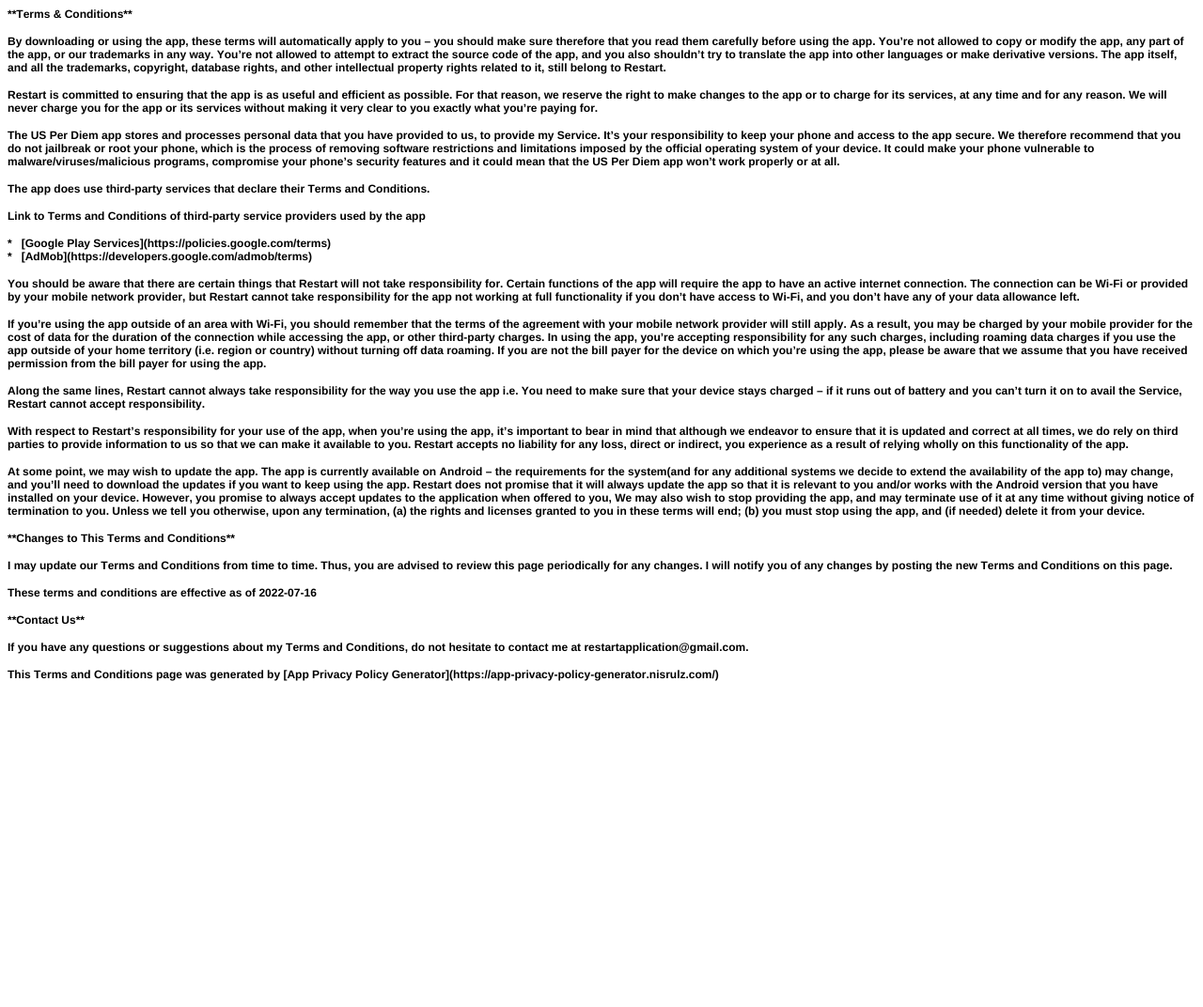
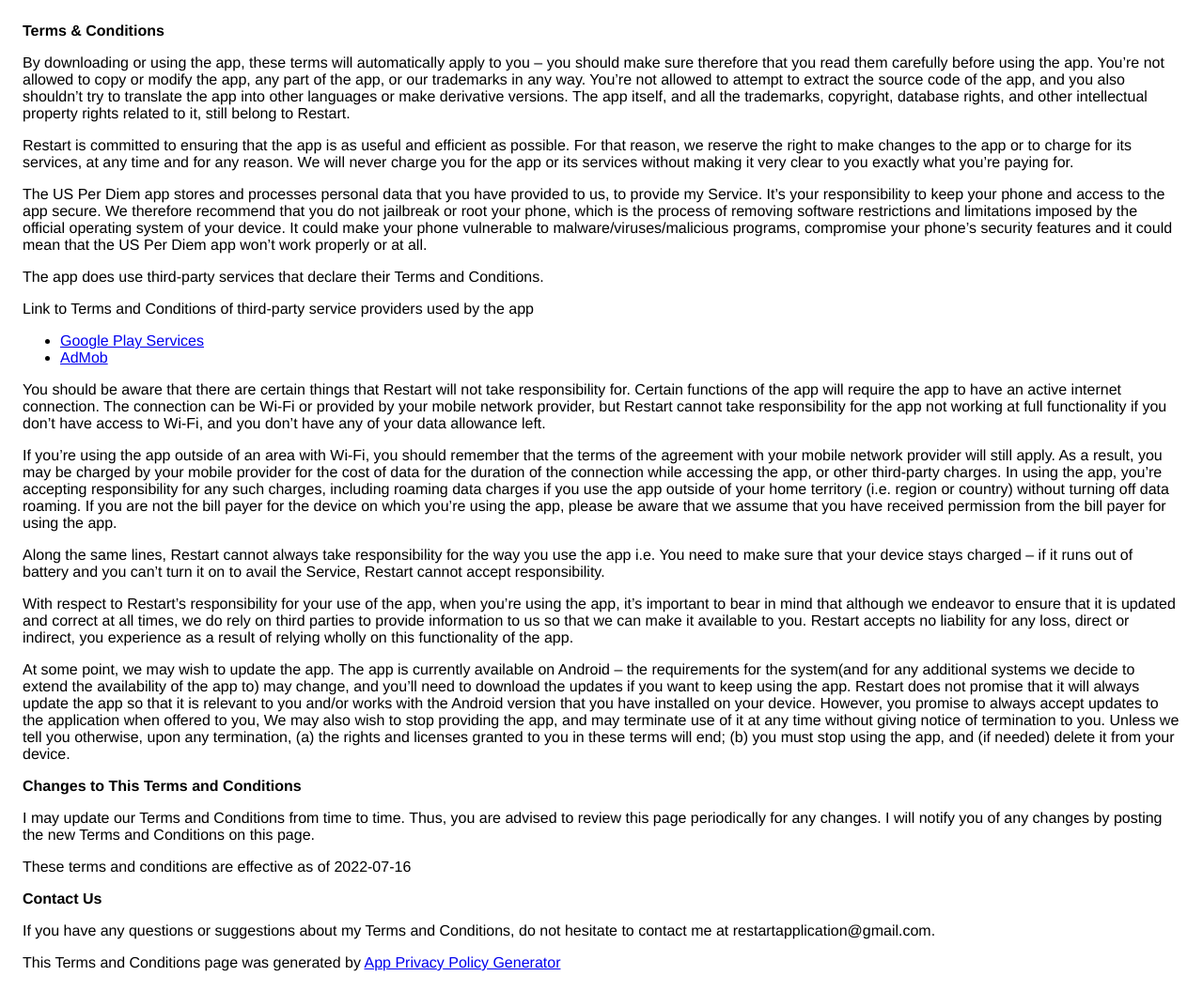
Before and after one commit to Kiarasht/Kiarasht.github.io, a plain HTML site: page us_per_diem_term_condition.html in a window 1280 px wide. Shown: the whole page at 94% size. Before the commit the page ends 800 px from the top, so only its background shows below. Drawn offline with Linux system fonts and the light colour scheme.

Commit message:
Update us_per_diem_term_condition.html

```diff
--- a/us_per_diem_term_condition.html
+++ b/us_per_diem_term_condition.html
@@ -1,53 +1,113 @@
-<!DOCTYPE html PUBLIC "-//W3C//DTD HTML 4.01//EN" "http://www.w3.org/TR/html4/strict.dtd">
+<!DOCTYPE html>
     <html>
     <head>
-  <meta http-equiv="Content-Type" content="text/html; charset=utf-8">
-  <meta http-equiv="Content-Style-Type" content="text/css">
-  <title>Privacy Policy</title>
-  <meta name="Generator" content="Cocoa HTML Writer">
-  <meta name="CocoaVersion" content="2113.5">
-  <style type="text/css">
-    p.p1 {margin: 0.0px 0.0px 0.0px 0.0px; font: 12.0px 'Helvetica Neue'; color: #000000; -webkit-text-stroke: #000000}
-    p.p2 {margin: 0.0px 0.0px 0.0px 0.0px; font: 12.0px 'Helvetica Neue'; color: #000000; -webkit-text-stroke: #000000; min-height: 15.0px}
-    span.s1 {font-kerning: none}
-  </style>
+      <meta charset='utf-8'>
+      <meta name='viewport' content='width=device-width'>
+      <title>Terms &amp; Conditions</title>
+      <style> body { font-family: 'Helvetica Neue', Helvetica, Arial, sans-serif; padding:1em; } </style>
     </head>
     <body>
-<p class="p1"><span class="s1"><b>**Terms &amp; Conditions**</b></span></p>
-<p class="p2"><span class="s1"><b></b></span><br></p>
-<p class="p1"><span class="s1"><b>By downloading or using the app, these terms will automatically apply to you – you should make sure therefore that you read them carefully before using the app. You’re not allowed to copy or modify the app, any part of the app, or our trademarks in any way. You’re not allowed to attempt to extract the source code of the app, and you also shouldn’t try to translate the app into other languages or make derivative versions. The app itself, and all the trademarks, copyright, database rights, and other intellectual property rights related to it, still belong to Restart.</b></span></p>
-<p class="p2"><span class="s1"><b></b></span><br></p>
-<p class="p1"><span class="s1"><b>Restart is committed to ensuring that the app is as useful and efficient as possible. For that reason, we reserve the right to make changes to the app or to charge for its services, at any time and for any reason. We will never charge you for the app or its services without making it very clear to you exactly what you’re paying for.</b></span></p>
-<p class="p2"><span class="s1"><b></b></span><br></p>
-<p class="p1"><span class="s1"><b>The US Per Diem app stores and processes personal data that you have provided to us, to provide my Service. It’s your responsibility to keep your phone and access to the app secure. We therefore recommend that you do not jailbreak or root your phone, which is the process of removing software restrictions and limitations imposed by the official operating system of your device. It could make your phone vulnerable to malware/viruses/malicious programs, compromise your phone’s security features and it could mean that the US Per Diem app won’t work properly or at all.</b></span></p>
-<p class="p2"><span class="s1"><b></b></span><br></p>
-<p class="p1"><span class="s1"><b>The app does use third-party services that declare their Terms and Conditions.</b></span></p>
-<p class="p2"><span class="s1"><b></b></span><br></p>
-<p class="p1"><span class="s1"><b>Link to Terms and Conditions of third-party service providers used by the app</b></span></p>
-<p class="p2"><span class="s1"><b></b></span><br></p>
-<p class="p1"><span class="s1"><b>* <span class="Apple-converted-space">  </span>[Google Play Services](https://policies.google.com/terms)</b></span></p>
-<p class="p1"><span class="s1"><b>* <span class="Apple-converted-space">  </span>[AdMob](https://developers.google.com/admob/terms)</b></span></p>
-<p class="p2"><span class="s1"><b></b></span><br></p>
-<p class="p1"><span class="s1"><b>You should be aware that there are certain things that Restart will not take responsibility for. Certain functions of the app will require the app to have an active internet connection. The connection can be Wi-Fi or provided by your mobile network provider, but Restart cannot take responsibility for the app not working at full functionality if you don’t have access to Wi-Fi, and you don’t have any of your data allowance left.</b></span></p>
-<p class="p2"><span class="s1"><b></b></span><br></p>
-<p class="p1"><span class="s1"><b>If you’re using the app outside of an area with Wi-Fi, you should remember that the terms of the agreement with your mobile network provider will still apply. As a result, you may be charged by your mobile provider for the cost of data for the duration of the connection while accessing the app, or other third-party charges. In using the app, you’re accepting responsibility for any such charges, including roaming data charges if you use the app outside of your home territory (i.e. region or country) without turning off data roaming. If you are not the bill payer for the device on which you’re using the app, please be aware that we assume that you have received permission from the bill payer for using the app.</b></span></p>
-<p class="p2"><span class="s1"><b></b></span><br></p>
-<p class="p1"><span class="s1"><b>Along the same lines, Restart cannot always take responsibility for the way you use the app i.e. You need to make sure that your device stays charged – if it runs out of battery and you can’t turn it on to avail the Service, Restart cannot accept responsibility.</b></span></p>
-<p class="p2"><span class="s1"><b></b></span><br></p>
-<p class="p1"><span class="s1"><b>With respect to Restart’s responsibility for your use of the app, when you’re using the app, it’s important to bear in mind that although we endeavor to ensure that it is updated and correct at all times, we do rely on third parties to provide information to us so that we can make it available to you. Restart accepts no liability for any loss, direct or indirect, you experience as a result of relying wholly on this functionality of the app.</b></span></p>
-<p class="p2"><span class="s1"><b></b></span><br></p>
-<p class="p1"><span class="s1"><b>At some point, we may wish to update the app. The app is currently available on Android – the requirements for the system(and for any additional systems we decide to extend the availability of the app to) may change, and you’ll need to download the updates if you want to keep using the app. Restart does not promise that it will always update the app so that it is relevant to you and/or works with the Android version that you have installed on your device. However, you promise to always accept updates to the application when offered to you, We may also wish to stop providing the app, and may terminate use of it at any time without giving notice of termination to you. Unless we tell you otherwise, upon any termination, (a) the rights and licenses granted to you in these terms will end; (b) you must stop using the app, and (if needed) delete it from your device.</b></span></p>
-<p class="p2"><span class="s1"><b></b></span><br></p>
-<p class="p1"><span class="s1"><b>**Changes to This Terms and Conditions**</b></span></p>
-<p class="p2"><span class="s1"><b></b></span><br></p>
-<p class="p1"><span class="s1"><b>I may update our Terms and Conditions from time to time. Thus, you are advised to review this page periodically for any changes. I will notify you of any changes by posting the new Terms and Conditions on this page.</b></span></p>
-<p class="p2"><span class="s1"><b></b></span><br></p>
-<p class="p1"><span class="s1"><b>These terms and conditions are effective as of 2022-07-16</b></span></p>
-<p class="p2"><span class="s1"><b></b></span><br></p>
-<p class="p1"><span class="s1"><b>**Contact Us**</b></span></p>
-<p class="p2"><span class="s1"><b></b></span><br></p>
-<p class="p1"><span class="s1"><b>If you have any questions or suggestions about my Terms and Conditions, do not hesitate to contact me at restartapplication@gmail.com.</b></span></p>
-<p class="p2"><span class="s1"><b></b></span><br></p>
-<p class="p1"><span class="s1"><b>This Terms and Conditions page was generated by [App Privacy Policy Generator](https://app-privacy-policy-generator.nisrulz.com/)</b></span></p>
+    <strong>Terms &amp; Conditions</strong> <p>
+                  By downloading or using the app, these terms will
+                  automatically apply to you – you should make sure therefore
+                  that you read them carefully before using the app. You’re not
+                  allowed to copy or modify the app, any part of the app, or
+                  our trademarks in any way. You’re not allowed to attempt to
+                  extract the source code of the app, and you also shouldn’t try
+                  to translate the app into other languages or make derivative
+                  versions. The app itself, and all the trademarks, copyright,
+                  database rights, and other intellectual property rights related
+                  to it, still belong to Restart.
+                </p> <p>
+                  Restart is committed to ensuring that the app is
+                  as useful and efficient as possible. For that reason, we
+                  reserve the right to make changes to the app or to charge for
+                  its services, at any time and for any reason. We will never
+                  charge you for the app or its services without making it very
+                  clear to you exactly what you’re paying for.
+                </p> <p>
+                  The US Per Diem app stores and processes personal data that
+                  you have provided to us, to provide my
+                  Service. It’s your responsibility to keep your phone and
+                  access to the app secure. We therefore recommend that you do
+                  not jailbreak or root your phone, which is the process of
+                  removing software restrictions and limitations imposed by the
+                  official operating system of your device. It could make your
+                  phone vulnerable to malware/viruses/malicious programs,
+                  compromise your phone’s security features and it could mean
+                  that the US Per Diem app won’t work properly or at all.
+                </p> <div><p>
+                    The app does use third-party services that declare their
+                    Terms and Conditions.
+                  </p> <p>
+                    Link to Terms and Conditions of third-party service
+                    providers used by the app
+                  </p> <ul><li><a href="https://policies.google.com/terms" target="_blank" rel="noopener noreferrer">Google Play Services</a></li><li><a href="https://developers.google.com/admob/terms" target="_blank" rel="noopener noreferrer">AdMob</a></li><!----><!----><!----><!----><!----><!----><!----><!----><!----><!----><!----><!----><!----><!----><!----><!----><!----><!----><!----><!----><!----><!----><!----><!----><!----><!----></ul></div> <p>
+                  You should be aware that there are certain things that
+                  Restart will not take responsibility for. Certain
+                  functions of the app will require the app to have an active
+                  internet connection. The connection can be Wi-Fi or provided
+                  by your mobile network provider, but Restart
+                  cannot take responsibility for the app not working at full
+                  functionality if you don’t have access to Wi-Fi, and you don’t
+                  have any of your data allowance left.
+                </p> <p></p> <p>
+                  If you’re using the app outside of an area with Wi-Fi, you
+                  should remember that the terms of the agreement with your
+                  mobile network provider will still apply. As a result, you may
+                  be charged by your mobile provider for the cost of data for
+                  the duration of the connection while accessing the app, or
+                  other third-party charges. In using the app, you’re accepting
+                  responsibility for any such charges, including roaming data
+                  charges if you use the app outside of your home territory
+                  (i.e. region or country) without turning off data roaming. If
+                  you are not the bill payer for the device on which you’re
+                  using the app, please be aware that we assume that you have
+                  received permission from the bill payer for using the app.
+                </p> <p>
+                  Along the same lines, Restart cannot always take
+                  responsibility for the way you use the app i.e. You need to
+                  make sure that your device stays charged – if it runs out of
+                  battery and you can’t turn it on to avail the Service,
+                  Restart cannot accept responsibility.
+                </p> <p>
+                  With respect to Restart’s responsibility for your
+                  use of the app, when you’re using the app, it’s important to
+                  bear in mind that although we endeavor to ensure that it is
+                  updated and correct at all times, we do rely on third parties
+                  to provide information to us so that we can make it available
+                  to you. Restart accepts no liability for any
+                  loss, direct or indirect, you experience as a result of
+                  relying wholly on this functionality of the app.
+                </p> <p>
+                  At some point, we may wish to update the app. The app is
+                  currently available on Android – the requirements for the
+                  system(and for any additional systems we
+                  decide to extend the availability of the app to) may change,
+                  and you’ll need to download the updates if you want to keep
+                  using the app. Restart does not promise that it
+                  will always update the app so that it is relevant to you
+                  and/or works with the Android version that you have
+                  installed on your device. However, you promise to always
+                  accept updates to the application when offered to you, We may
+                  also wish to stop providing the app, and may terminate use of
+                  it at any time without giving notice of termination to you.
+                  Unless we tell you otherwise, upon any termination, (a) the
+                  rights and licenses granted to you in these terms will end;
+                  (b) you must stop using the app, and (if needed) delete it
+                  from your device.
+                </p> <p><strong>Changes to This Terms and Conditions</strong></p> <p>
+                  I may update our Terms and Conditions
+                  from time to time. Thus, you are advised to review this page
+                  periodically for any changes. I will
+                  notify you of any changes by posting the new Terms and
+                  Conditions on this page.
+                </p> <p>
+                  These terms and conditions are effective as of 2022-07-16
+                </p> <p><strong>Contact Us</strong></p> <p>
+                  If you have any questions or suggestions about my
+                  Terms and Conditions, do not hesitate to contact me
+                  at restartapplication@gmail.com.
+                </p> <p>This Terms and Conditions page was generated by <a href="https://app-privacy-policy-generator.nisrulz.com/" target="_blank" rel="noopener noreferrer">App Privacy Policy Generator</a></p>
     </body>
     </html>
```
Lines whose indentation alone changed are shown as unchanged.
